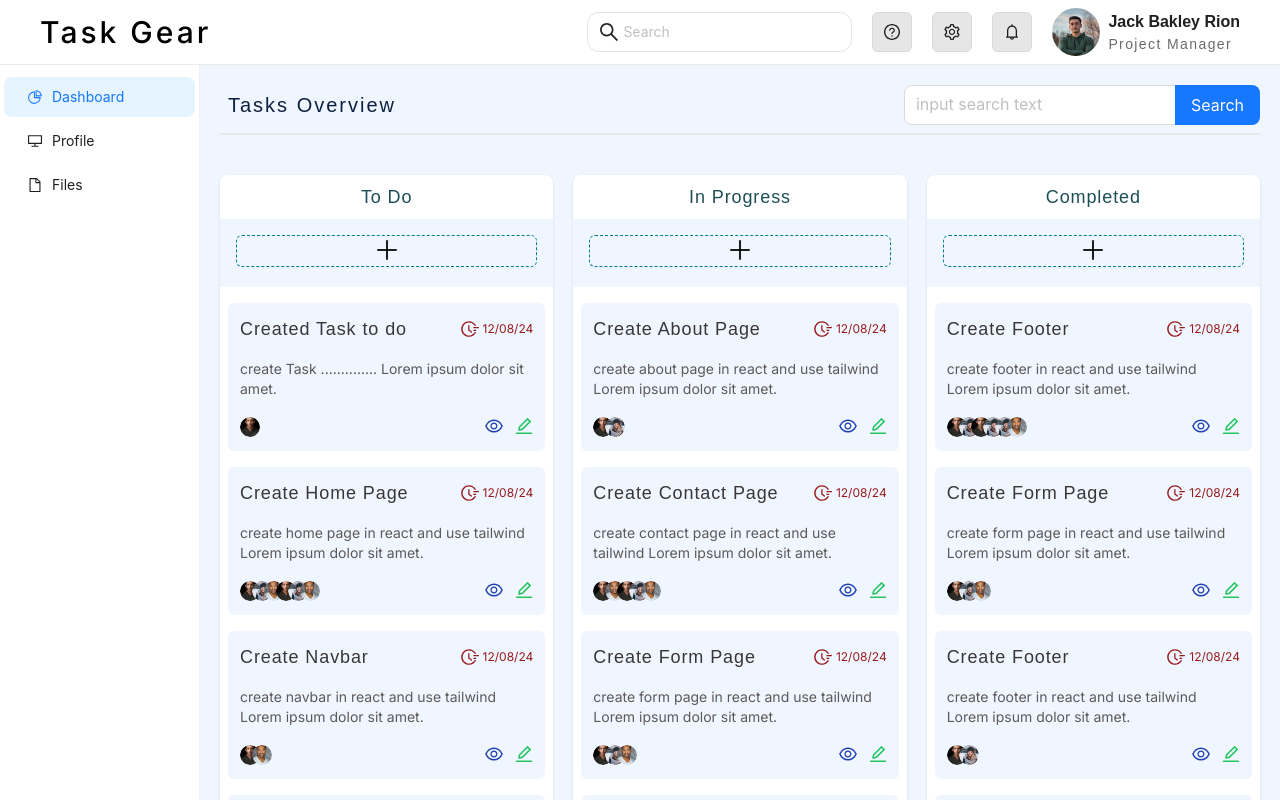
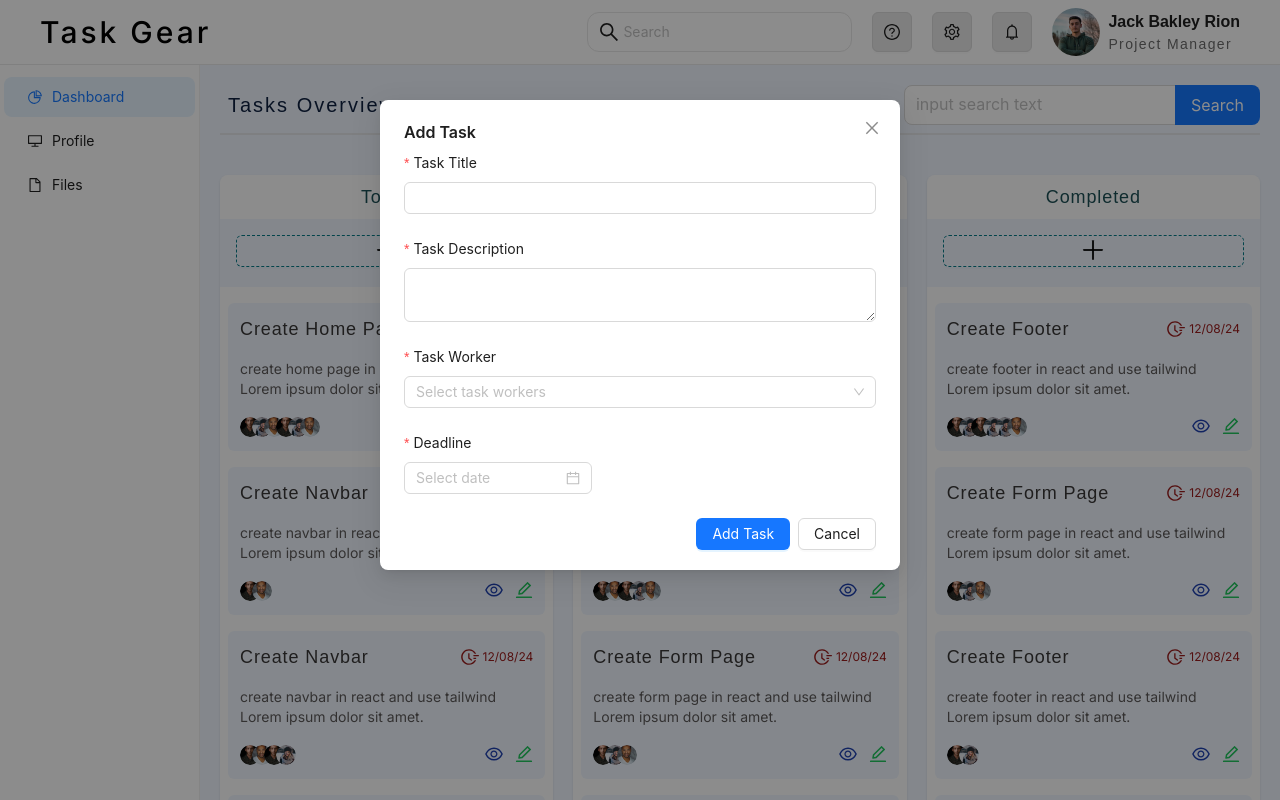
Before and after one commit to tajkir-alam/project-management-todos, a Next.js app: page /dashboard/project/1 in a window 1280 px wide. Both pictures are taken after a click on the button 386 px from the left and 251 px from the top of the page. Shown: the top 800 px of the page. Built offline with nearby package versions, Linux system fonts and the light colour scheme.

Commit message:
task added dynamically

```diff
--- a/package.json
+++ b/package.json
@@ -11,6 +11,7 @@
   "dependencies": {
     "@tanstack/react-query": "^5.32.1",
     "antd": "^5.16.5",
+    "moment": "^2.30.1",
     "next": "14.2.3",
     "react": "^18",
     "react-dom": "^18",
--- a/src/app/Component/AuthorizedComponent/TaskColumn/TaskColumn.js
+++ b/src/app/Component/AuthorizedComponent/TaskColumn/TaskColumn.js
@@ -1,25 +1,41 @@
-import { Button } from "antd";
+import { Button, Form, Modal, Input, DatePicker, Select } from "antd";
 import React, { useState } from "react";
 import { PlusOutlined } from "@ant-design/icons";
 import Task from "../Tasks/Task";
 import taskStore from "@/app/zustand/store";
+import moment from "moment";
 
-const TaskColumn = ({ status, searchQuery }) => {
+const TaskColumn = ({ projectID, status, searchQuery }) => {
+  const date = Date.now();
+  const { Option } = Select;
+  const [form] = Form.useForm();
+  const [selectedWorkers, setSelectedWorkers] = useState([]);
   const [drop, setDrop] = useState(false);
-  const setDraggedTask = taskStore((store) => store.setDraggedTask);
+  const [isModalOpen, setIsModalOpen] = useState(false);
   const draggedTask = taskStore((store) => store.draggedTask);
   const moveTask = taskStore((store) => store.moveTask);
-  const handleAddTask = (statusIs) => {
-    const newTask = {
-      id: 49,
-      projectID: 3,
-      taskTitle: `Created Task ${statusIs}`,
-      taskDescription: "create Task ..............",
-      taskWorker: ["/images/user1.png"],
-      status: statusIs,
-      deadLines: "12/08/24",
+
+  const handleCancel = () => {
+    setIsModalOpen(false);
+  };
+
+  const handleWorkerChange = (selectedOptions) => {
+    setSelectedWorkers(selectedOptions);
+  };
+  const onFinish = (values) => {
+    setIsModalOpen(false);
+    const imagePaths = selectedWorkers.map((user) => `/images/${user}.png`);
+    const formattedDeadline = moment(values.deadlines).format("DD/MM/YY");
+    const formData = {
+      ...values,
+      id: date,
+      projectID: parseInt(projectID),
+      deadLines: formattedDeadline,
+      taskWorker: imagePaths,
+      status
     };
-    taskStore.getState().addTask(newTask);
+    taskStore.getState().addTask(formData);
+    console.log(formData);
   };
 
   return (
@@ -46,8 +62,63 @@
           block
           icon={<PlusOutlined />}
           className="btn bg-transparent border border-dashed border-[#067C89] text-2xl !hover:bg-transparent !focus:bg-transparent"
-          onClick={() => handleAddTask(status)}
+          onClick={() => setIsModalOpen(!isModalOpen)}
         />
+        <Modal
+          title="Add Task"
+          open={isModalOpen}
+          footer={[
+            <Button key="addTask" type="primary" onClick={() => form.submit()}>
+              Add Task
+            </Button>,
+            <Button key="cancel" onClick={handleCancel}>
+              Cancel
+            </Button>,
+          ]}
+        >
+          <Form form={form} layout="vertical" onFinish={onFinish}>
+            <Form.Item
+              name="taskTitle"
+              label="Task Title"
+              rules={[{ required: true, message: "Please enter task title" }]}
+            >
+              <Input />
+            </Form.Item>
+            <Form.Item
+              name="taskDescription"
+              label="Task Description"
+              rules={[
+                { required: true, message: "Please enter task description" },
+              ]}
+            >
+              <Input.TextArea />
+            </Form.Item>
+            <Form.Item
+              name="taskWorker"
+              label="Task Worker"
+              rules={[
+                { required: true, message: "Please select task workers" },
+              ]}
+            >
+              <Select
+                mode="multiple"
+                placeholder="Select task workers"
+                onChange={handleWorkerChange}
+              >
+                <Option value="user1">User 1</Option>
+                <Option value="user2">User 2</Option>
+                <Option value="user3">User 3</Option>
+              </Select>
+            </Form.Item>
+            <Form.Item
+              name="deadlines"
+              label="Deadline"
+              rules={[{ required: true, message: "Please select deadline" }]}
+            >
+              <DatePicker format="DD/MM/YY" />
+            </Form.Item>
+          </Form>
+        </Modal>
       </div>
       <div className="mt-5 p-2 bg-white h-full">
         <Task status={status} searchQuery={searchQuery} />
--- a/src/app/Component/AuthorizedComponent/Tasks/Task.js
+++ b/src/app/Component/AuthorizedComponent/Tasks/Task.js
@@ -24,8 +24,6 @@
   useEffect(() => {
     fetchTask();
   }, [fetchTask]);
-
-  console.log(searchQuery);
 
   return filterTasks.map((task, index) => (
     <div
--- a/src/app/dashboard/project/[id]/page.js
+++ b/src/app/dashboard/project/[id]/page.js
@@ -28,9 +28,9 @@
         </div>
       </section>
       <section className="mt-10 grid lg:grid-cols-3 justify-around gap-5">
-        <TaskColumn searchQuery={searchQuery} status="to do" />
-        <TaskColumn searchQuery={searchQuery} status="in progress" />
-        <TaskColumn searchQuery={searchQuery} status="completed" />
+        <TaskColumn projectID={params.id} searchQuery={searchQuery} status="to do" />
+        <TaskColumn projectID={params.id} searchQuery={searchQuery} status="in progress" />
+        <TaskColumn projectID={params.id} searchQuery={searchQuery} status="completed" />
       </section>
     </main>
   );
```
Also changed, not shown: 1 other file (tests, documents, lock files or other folders).
